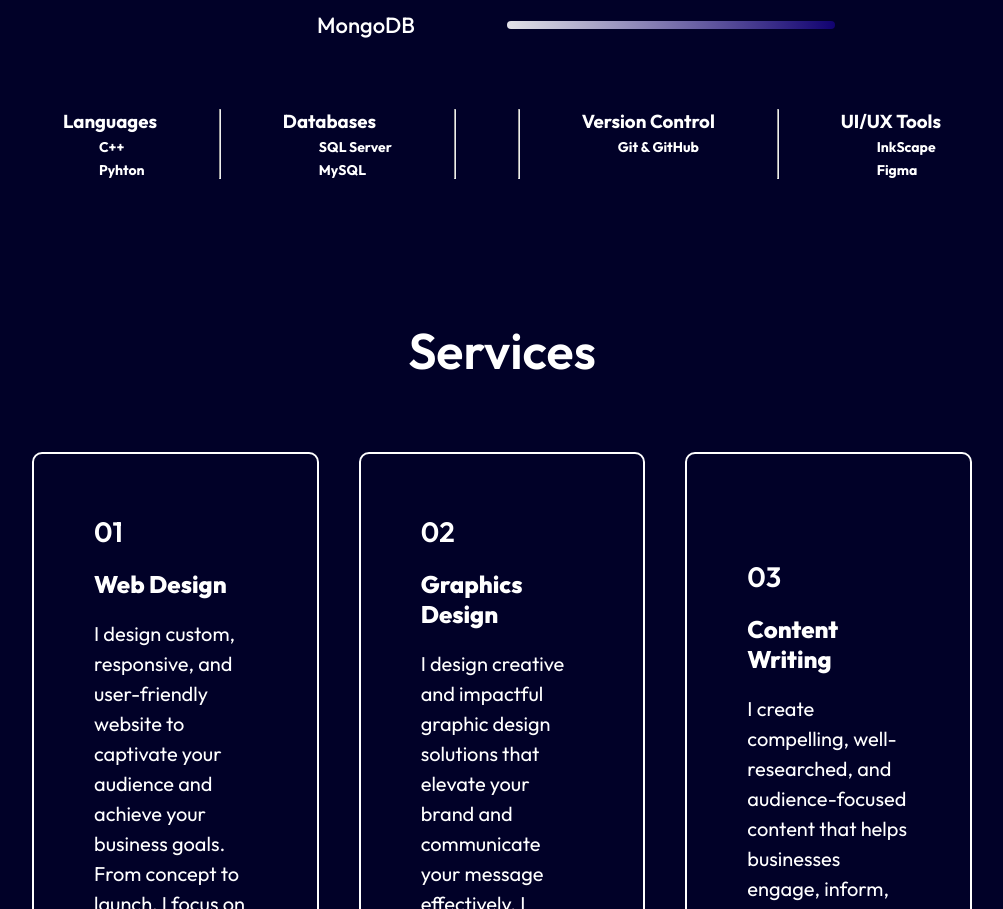
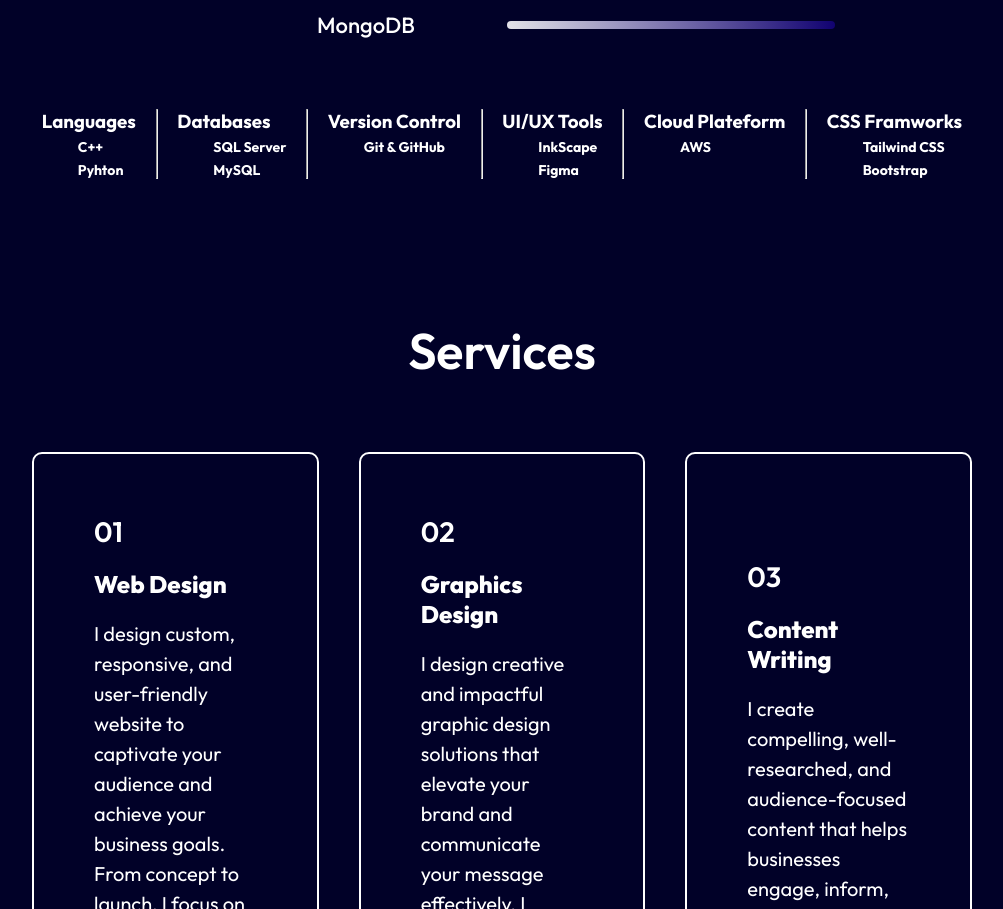
Before and after one commit to Temesgen123/temsgnportfolio, a React (Vite) app: page / in a window 1280 px wide. Shown: the part 1352-2261 px from the top of the page, without its empty margins (138-1141 px from the left). Built offline with nearby package versions, Linux system fonts and the light colour scheme.

Commit message:
edited about page

```diff
--- a/src/Components/About/About.jsx
+++ b/src/Components/About/About.jsx
@@ -62,7 +62,6 @@ const About = () => {
           <p>MySQL</p>
         </div>
         <hr />
-        <hr />
         <div className="technology">
           <h3>Version Control</h3>
           <p>Git & GitHub</p>
@@ -73,6 +72,17 @@ const About = () => {
           <p>InkScape</p>
           <p>Figma</p>
         </div>
+        <hr />
+        <div className="technology">
+          <h3>Cloud Plateform</h3>
+          <p>AWS</p>
+        </div>
+        <hr />
+        <div className="technology">
+          <h3>CSS Framworks</h3>
+          <p>Tailwind CSS</p>
+          <p>Bootstrap</p>
+        </div>
       </div>
     </div>
   );
```
